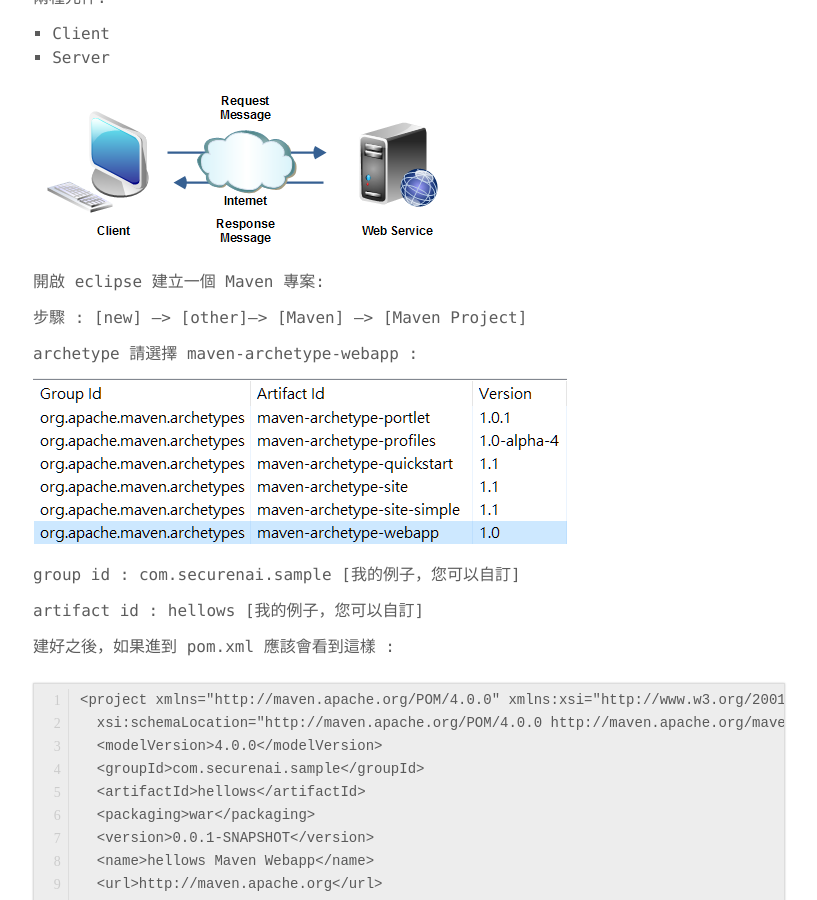
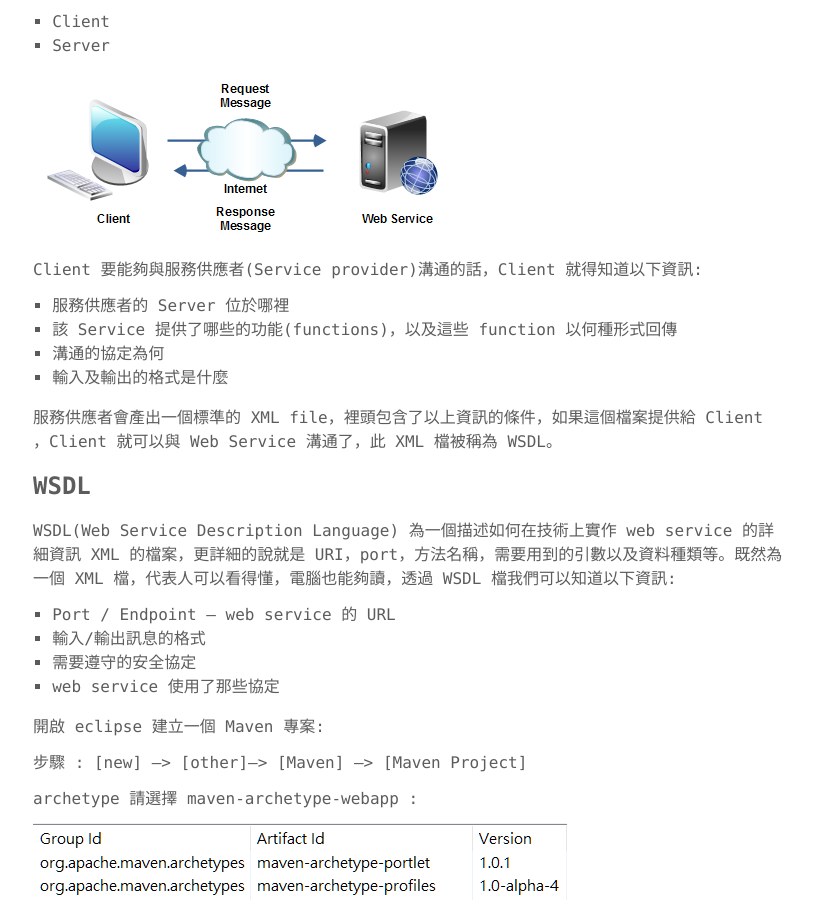
Before and after one commit to securenai/securenai.github.io, a Jekyll site: the page built from _posts/2017-08-15-Java-Web-Service.md, in a window 1280 px wide and 900 px high, scrolled down 348 px. Shown: the whole window, without its empty margins (231-1048 px from the left). Built offline with Jekyll 4.4.1, drawn with Linux system fonts in a browser that asks for light colours; comment, search, counter and statistics services are not loaded.

Commit message:
Update 2017-08-15-Java-Web-Service.md

```diff
--- a/_posts/2017-08-15-Java-Web-Service.md
+++ b/_posts/2017-08-15-Java-Web-Service.md
@@ -6,7 +6,7 @@ description: Java Web Service
 keywords: dummy content
 published: true
 ---
-# SOAP
+### SOAP
 
 SOAP(Single Object Access Protocal) 為兩平台交換資料的標準協定，主要為 XML 的形式，Server 和 Client 之間彼此使用XML 的訊息來互相溝通。一個基本的 web service 架構至少要有兩種元件:
 
@@ -14,6 +14,26 @@ SOAP(Single Object Access Protocal) 為兩平台交換資料的標準協定，
 * Server
 
 ![ws_intro_01.png](/assets/images/post_images/ws_intro_01.png)
+
+Client 要能夠與服務供應者(Service provider)溝通的話，Client 就得知道以下資訊:
+
+* 服務供應者的 Server 位於哪裡
+* 該 Service 提供了哪些的功能(functions)，以及這些 function 以何種形式回傳
+* 溝通的協定為何
+* 輸入及輸出的格式是什麼
+
+服務供應者會產出一個標準的 XML file，裡頭包含了以上資訊的條件，如果這個檔案提供給 Client ，Client 就可以與 Web Service 溝通了，此 XML 檔被稱為 WSDL。
+
+
+### WSDL
+
+WSDL(Web Service Description Language) 為一個描述如何在技術上實作 web service 的詳細資訊 XML 的檔案，更詳細的說就是 URI，port，方法名稱，需要用到的引數以及資料種類等。既然為一個 XML 檔，代表人可以看得懂，電腦也能夠讀，透過 WSDL 檔我們可以知道以下資訊:
+
+* Port / Endpoint –  web service 的 URL
+* 輸入/輸出訊息的格式
+* 需要遵守的安全協定
+* web service 使用了那些協定
+
 
 開啟 eclipse 建立一個 Maven 專案:
 
```
